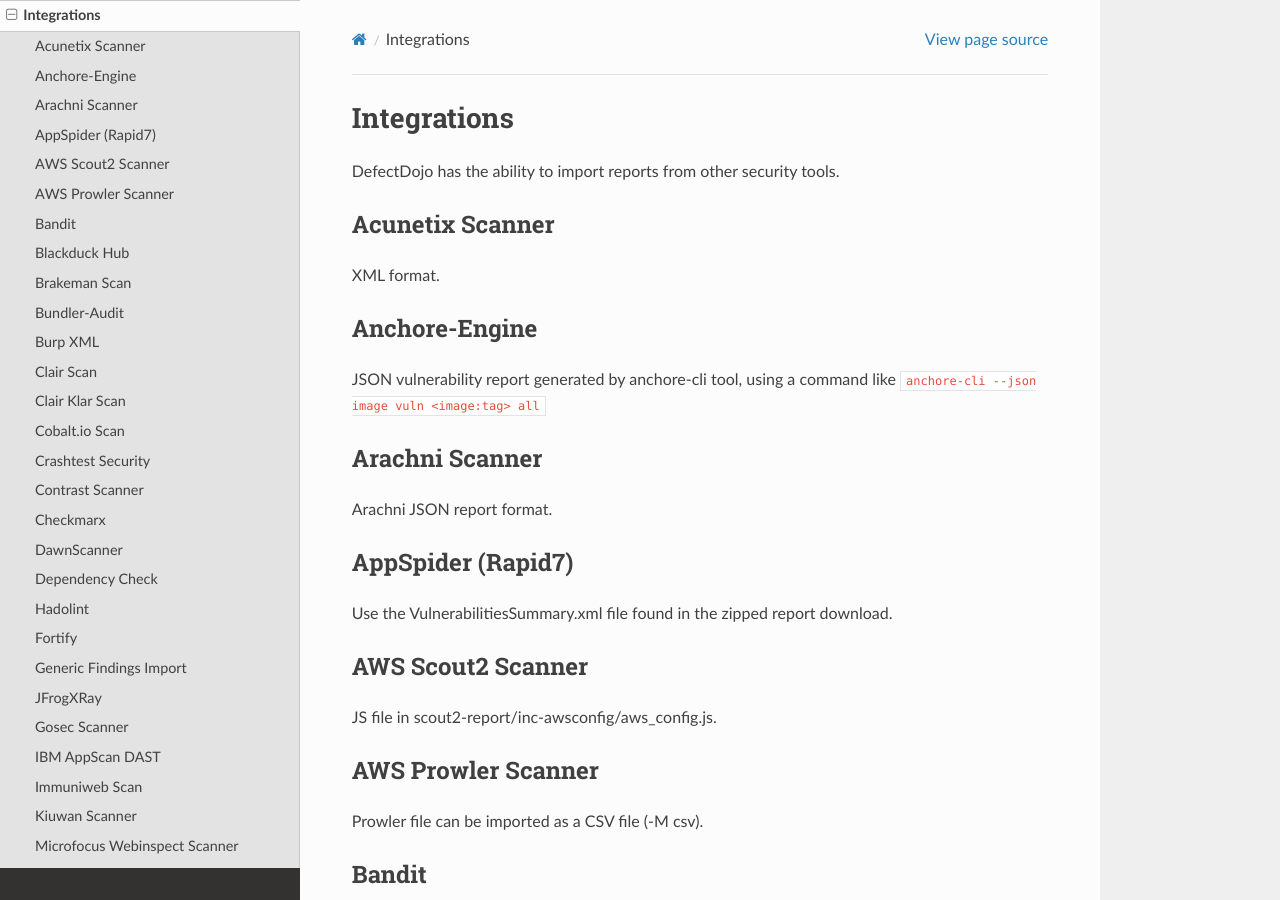
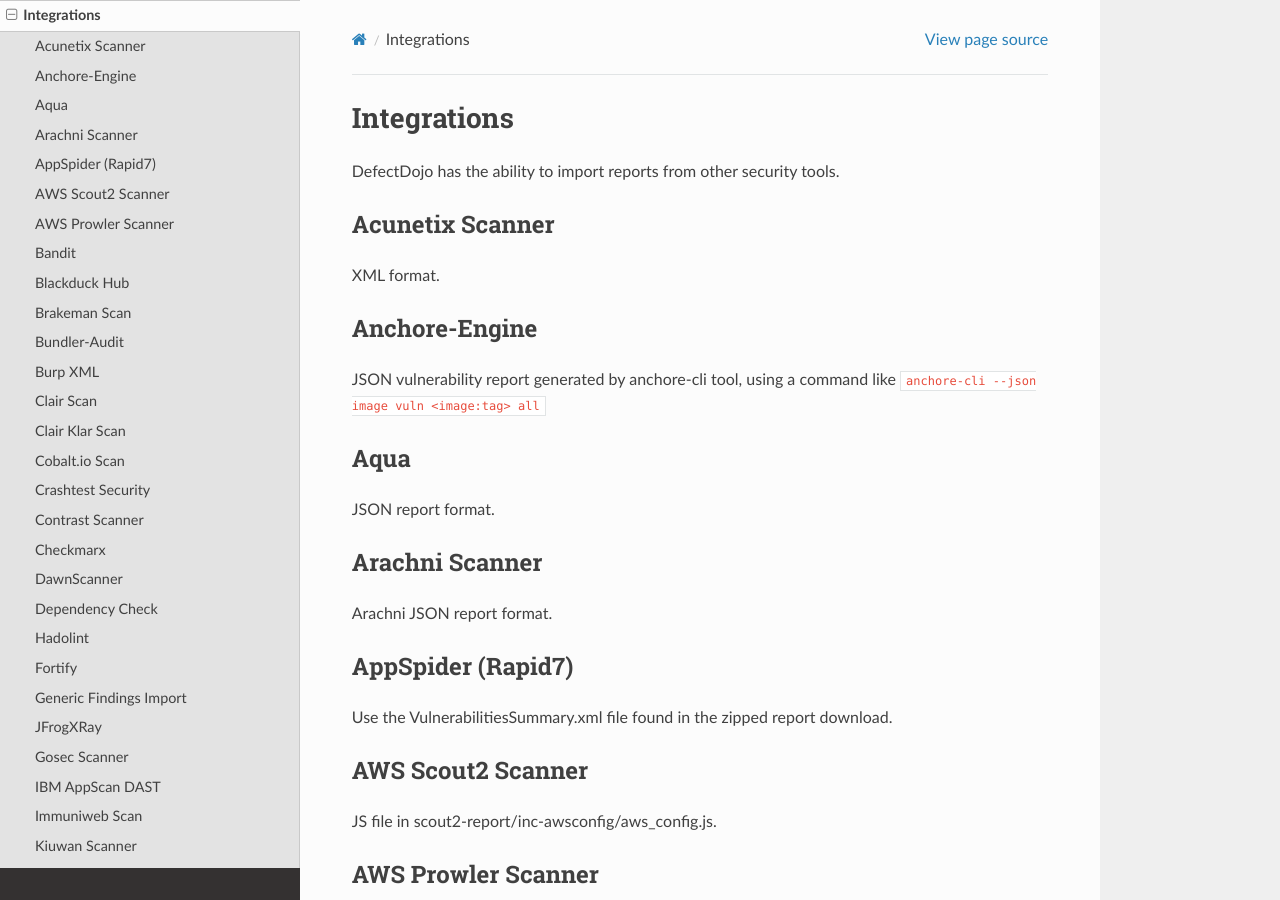
Before and after one commit to DefectDojo/Documentation, a Sphinx documentation site: the page built from docs/integrations.rst, in a window 1280 px wide and 900 px high. Built offline with Sphinx 7.4.7 and the Read the Docs theme 2.0.0, drawn with Linux system fonts in a browser that asks for light colours.

Commit message:
added aqua

```diff
--- a/docs/integrations.rst
+++ b/docs/integrations.rst
@@ -10,6 +10,10 @@
 Anchore-Engine
 ---------------
 JSON vulnerability report generated by anchore-cli tool, using a command like ``anchore-cli --json image vuln <image:tag> all``
+
+Aqua
+----
+JSON report format.
 
 Arachni Scanner
 ---------------
```
